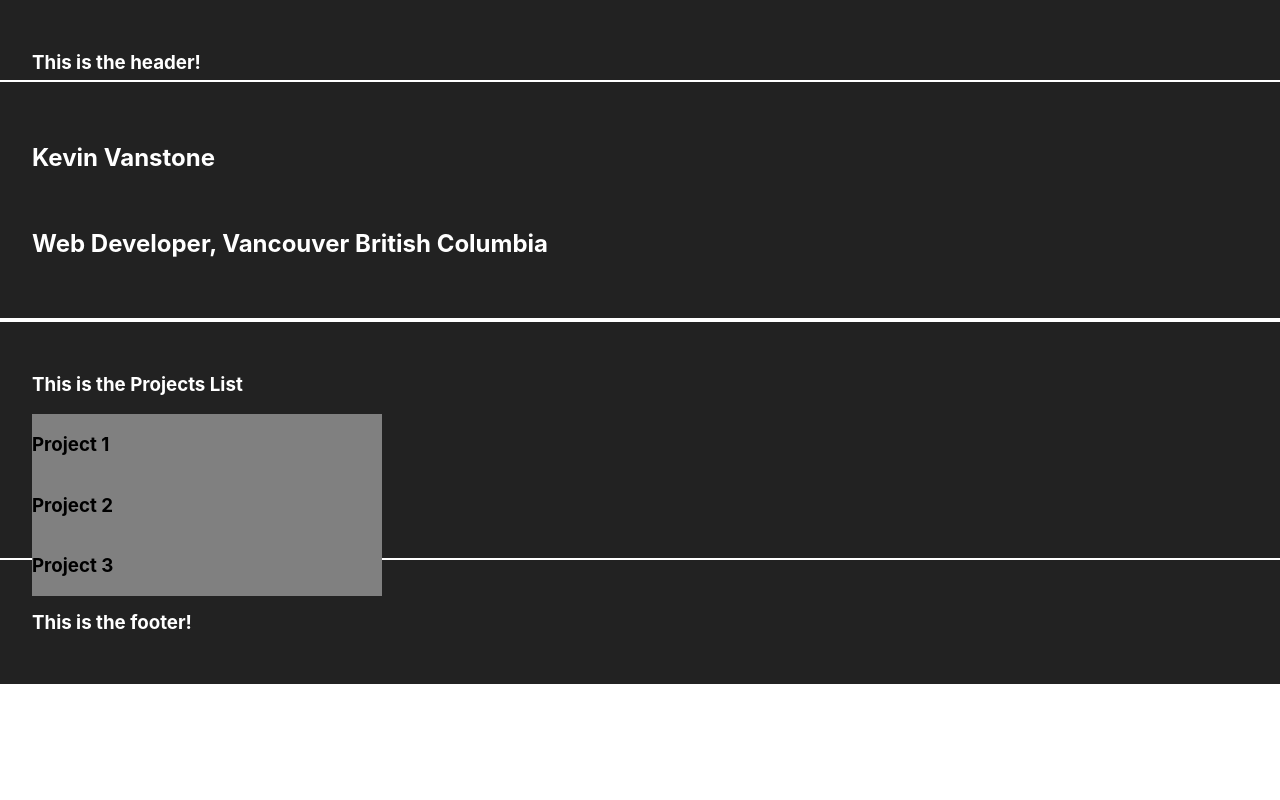
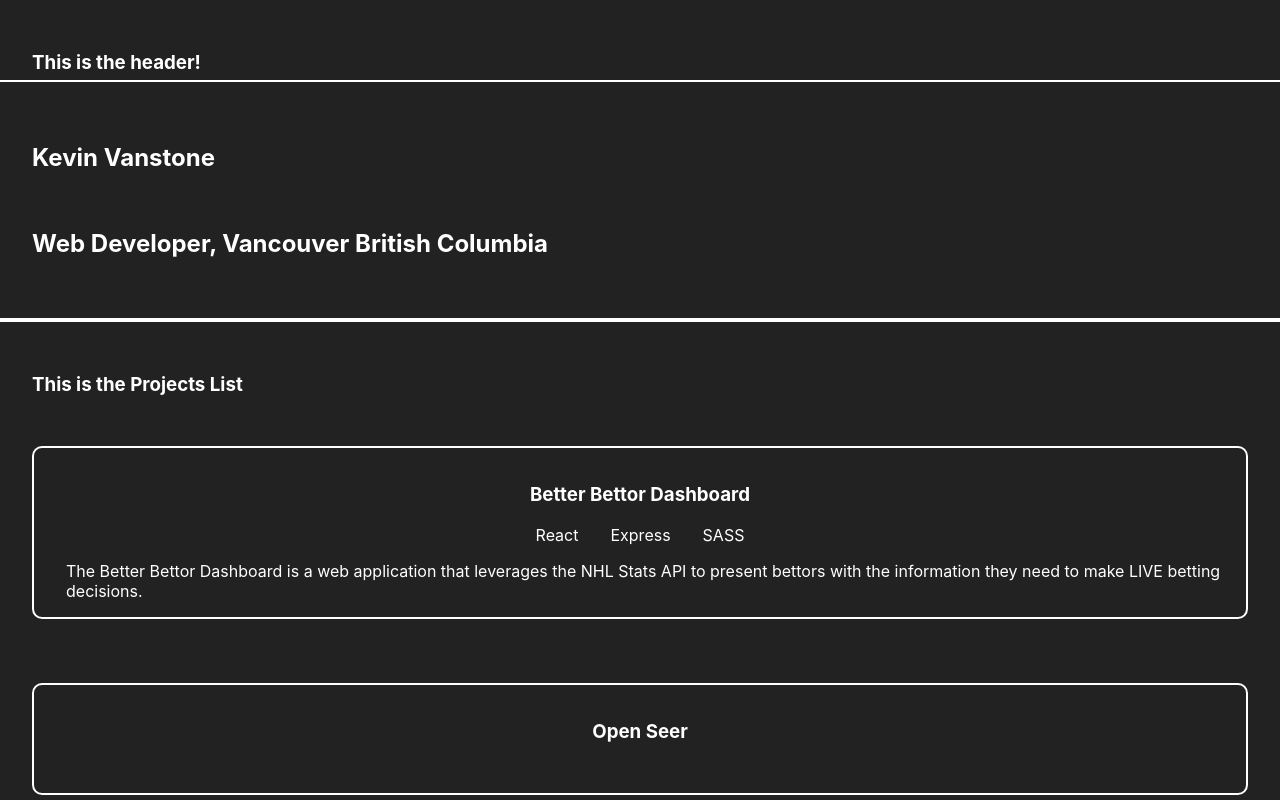
Before and after one commit to KevinVanstone/portfolio-kv, a Next.js app: page /portfolio in a window 1280 px wide. Shown: the top 800 px of the page. Built offline with nearby package versions, Linux system fonts and the light colour scheme.

Commit message:
Building initial project: layout 60% complete

```diff
--- a/components/Footer/Footer.module.scss
+++ b/components/Footer/Footer.module.scss
@@ -3,7 +3,7 @@
 @import "../../styles/partials/themes";
 
 .footer {
-  width: 100vw;
+  width: 100%;
   display: flex;
   flex-direction: column;
   justify-content: space-around;
--- a/components/Header/Header.module.scss
+++ b/components/Header/Header.module.scss
@@ -3,7 +3,7 @@
 @import "../../styles/partials/themes";
 
 .header {
-  width: 100vw;
+  width: 100%;
   height: 10vh;
   display: flex;
   flex-direction: column;
--- a/components/Hero/Hero.module.scss
+++ b/components/Hero/Hero.module.scss
@@ -3,7 +3,7 @@
 @import "../../styles/partials/themes";
 
 .hero {
-  width: 100vw;
+  width: 100%;
   height: 30vh;
   display: flex;
   flex-direction: column;
--- a/components/Project/Project.jsx
+++ b/components/Project/Project.jsx
@@ -4,7 +4,13 @@ import styles from "./Project.module.scss";
 const Project = ({ data }) => {
   return (
     <section className={styles[`project`]}>
-      <h3>{data.name}</h3>
+      <h3 className={styles[`project__tech-subhed`]}>{data.name}</h3>
+      <div className={styles[`project__tech`]}>
+        <p className={styles[`project__tech-name`]}>{data.tech}</p>
+        <p className={styles[`project__tech-name`]}>{data.tech2}</p>
+        <p className={styles[`project__tech-name`]}>{data.tech3}</p>
+      </div>
+      <p className={styles[`project__tech-desc`]}>{data.description}</p>
     </section>
   );
 };
--- a/components/Project/Project.module.scss
+++ b/components/Project/Project.module.scss
@@ -3,12 +3,34 @@
 @import "../../styles/partials/themes";
 
 .project {
-  width: 350px;
-  height: 200px;
-  background-color: grey;
+  width: 100%;
+  height: auto;
+  margin: 2rem 0;
+  padding: 1rem;
+  border: 2px solid $kv-white;
+  border-radius: 10px;
+  display: flex;
+  flex-direction: column;
+  align-items: center;
+  color: white;
+
+  &__tech {
+    display: flex;
+    flex-direction: row;
+    justify-content: center;
+    width: 100%;
+  }
+
+  &__tech-name {
+    margin: 0 1rem;
+  }
+
+  &__tech-subhed {
+    color: $kv-white;
+  }
+
+  &__tech-desc {
+    color: $kv-white;
+    margin: 1rem 0 0 1rem;
+  }
 }
-
-.hed,
-.subhed {
-  color: $kv-white;
-}
--- a/components/ProjectList/ProjectList.jsx
+++ b/components/ProjectList/ProjectList.jsx
@@ -4,13 +4,17 @@ import Project from "../Project/Project";
 
 const myProjects = [
   {
-    name: "Project 1",
+    name: "Better Bettor Dashboard",
+    tech: "React",
+    tech2: "Express",
+    tech3: "SASS",
+    description: "The Better Bettor Dashboard is a web application that leverages the NHL Stats API to present bettors with the information they need to make LIVE betting decisions."
   },
   {
-    name: "Project 2",
+    name: "Open Seer",
   },
   {
-    name: "Project 3",
+    name: "Rogers Arena",
   },
 ];
 
--- a/components/ProjectList/ProjectList.module.scss
+++ b/components/ProjectList/ProjectList.module.scss
@@ -3,8 +3,8 @@
 @import "../../styles/partials/themes";
 
 .projectList {
-  width: 100vw;
-  height: 30vh;
+  width: 100%;
+  height: auto;
   display: flex;
   flex-direction: column;
   justify-content: space-around;
```
